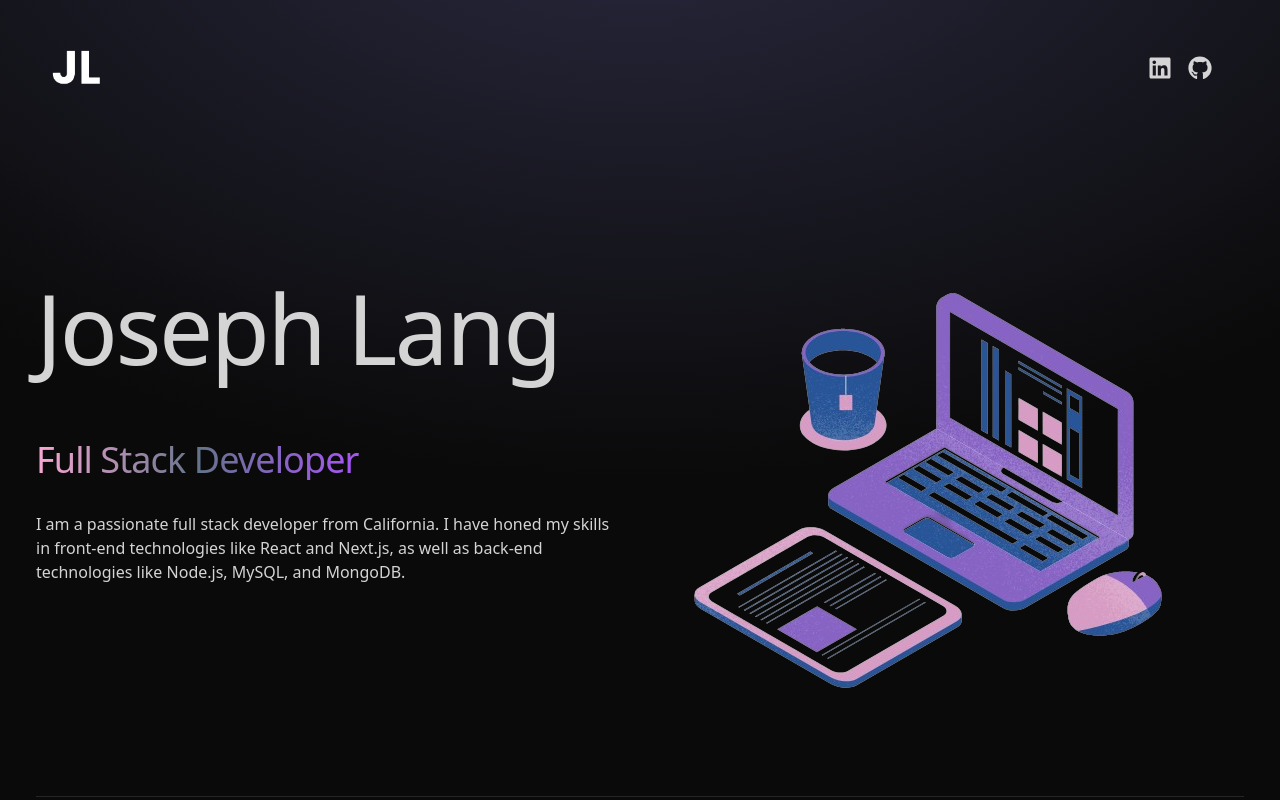
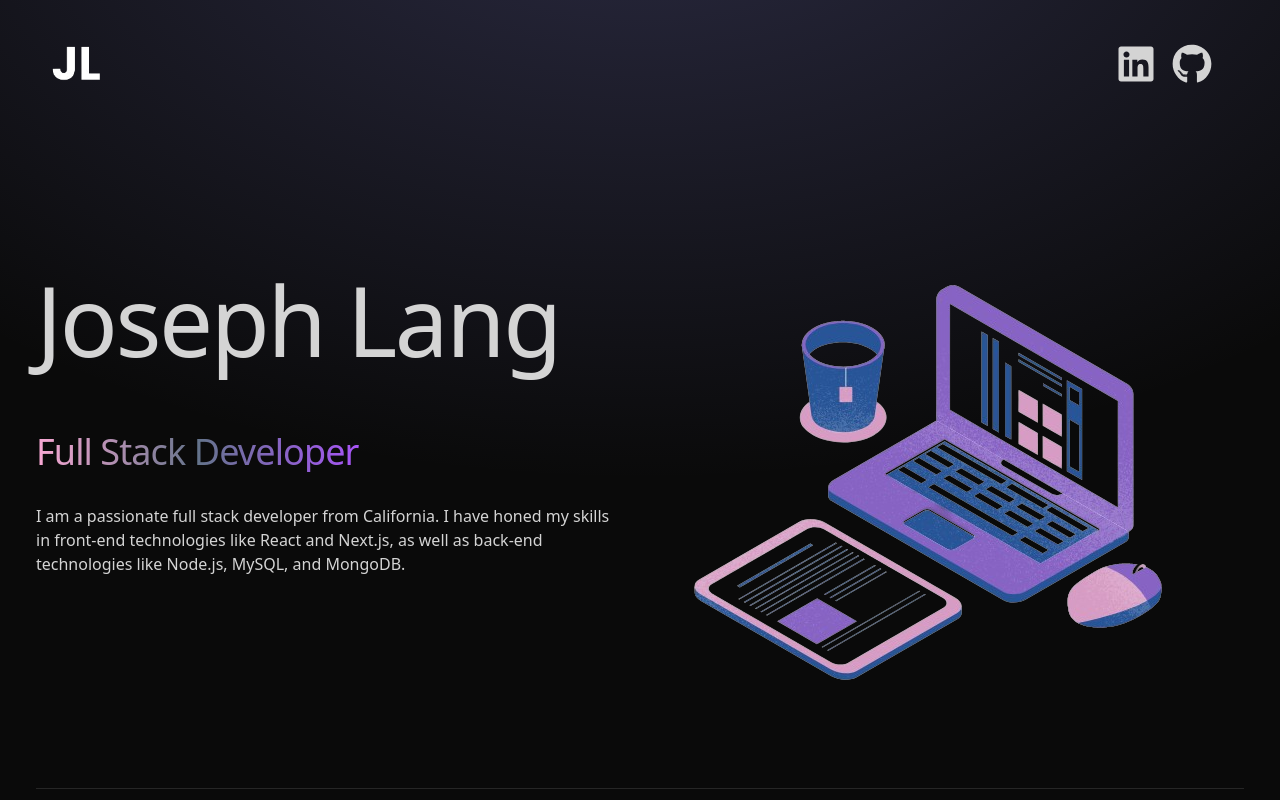
Before and after one commit to joseph-lang7/portfolio, a React (Vite) app: page / in a window 1280 px wide. Shown: the top 800 px of the page. Built offline with nearby package versions, Linux system fonts and the light colour scheme.

Commit message:
Add color change to navbar on scroll and add social links

```diff
--- a/src/App.jsx
+++ b/src/App.jsx
@@ -6,12 +6,12 @@ import Technologies from "./components/technologies/technologies";
 import Projects from "./components/projects/projects";
 function App() {
   return (
-    <div className="overflow-x-hidden text-neutral-300 antialiased selection:bg-cyan-300 selection:text-cyan-900">
+    <div className=" text-neutral-300 antialiased selection:bg-cyan-300 selection:text-cyan-900">
       <div className="fixed top-0 -z-10 h-full w-full">
         <div className="absolute top-0 z-[-2] h-screen w-screen bg-neutral-950 bg-[radial-gradient(ellipse_80%_80%_at_50%_-20%,rgba(120,119,198,0.3),rgba(255,255,255,0))]"></div>
       </div>
+      <Navbar />
       <div className="container mx-auto px-9">
-        <Navbar />
         <Hero />
         <About />
         <Technologies />
--- a/src/components/navbar/nav-bar.jsx
+++ b/src/components/navbar/nav-bar.jsx
@@ -1,15 +1,45 @@
+import { useState } from "react";
 import Logo from "/logo.png";
 import { FaLinkedin } from "react-icons/fa";
 import { FaGithub } from "react-icons/fa";
 const Navbar = () => {
+  const [isScrolled, setIsScrolled] = useState(false);
+
+  const handleColorChange = () => {
+    if (window.scrollY > 100) {
+      setIsScrolled(true);
+    } else {
+      setIsScrolled(false);
+    }
+  };
+
+  window.addEventListener("scroll", handleColorChange);
   return (
-    <nav className="mb-20 flex items-center justify-between py-6">
-      <div className="flex flex-shrink-0 items-center">
-        <img className="w-[80px]" src={Logo} alt="logo" />
-      </div>
-      <div className="m-8 flex items-center justify-center gap-4 text-2xl">
-        <FaLinkedin />
-        <FaGithub />
+    <nav
+      className={`${
+        isScrolled ? "bg-black bg-opacity-55" : "bg-transparent"
+      } mb-20 flex items-center justify-between py-3 w-full sticky inset-0 transition-all duration-500`}
+    >
+      <div className="container mx-auto px-9 flex items-center justify-between">
+        <div className="flex flex-shrink-0 items-center">
+          <img className="w-[80px]" src={Logo} alt="logo" />
+        </div>
+        <div className="m-8 flex items-center justify-center gap-4 text-2xl">
+          <a
+            className="hover:text-neutral-500 transition-colors duration-500"
+            target="_blank"
+            href="https://www.linkedin.com/in/jlang67/"
+          >
+            <FaLinkedin size={40} />
+          </a>
+          <a
+            className="hover:text-neutral-500 transition-colors duration-500"
+            target="_blank"
+            href="https://github.com/joseph-lang7"
+          >
+            <FaGithub size={40} />
+          </a>
+        </div>
       </div>
     </nav>
   );
```
